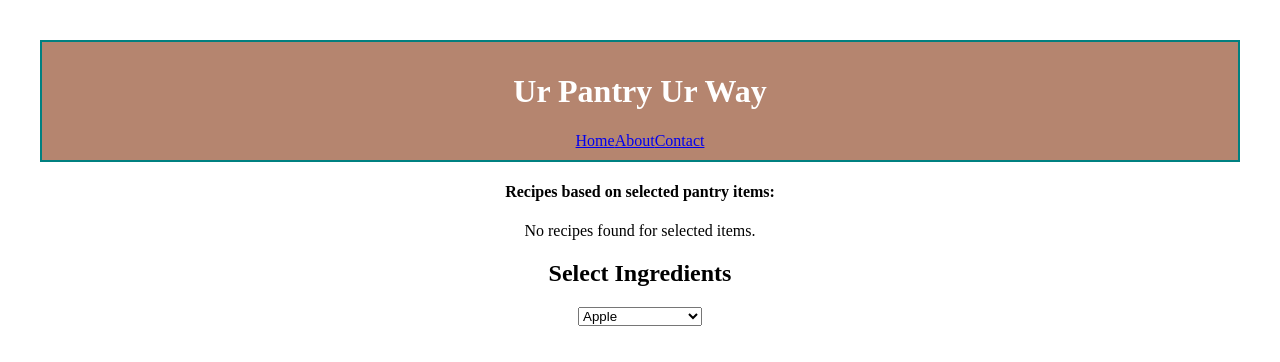
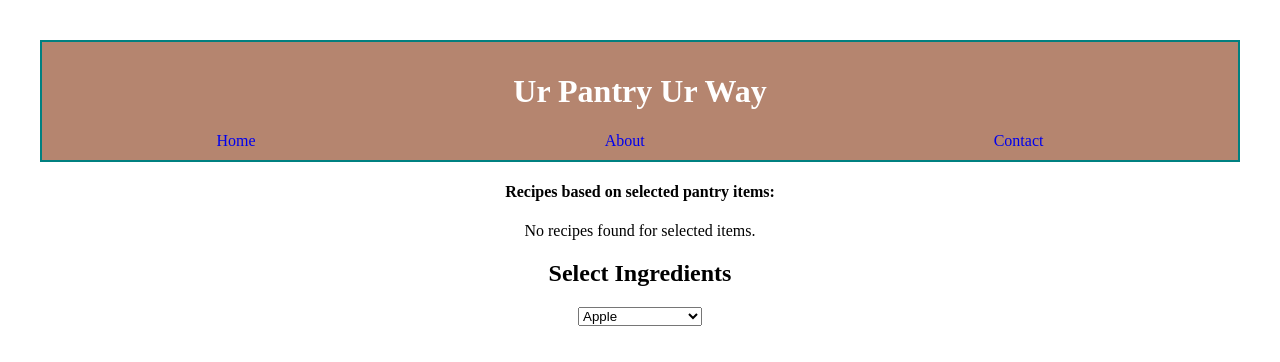
Before and after one commit to Kenneth-Parker/Group_App_Development, a React (Vite) app: page / in a window 1280 px wide. Shown: the top 362 px of the page. Built offline with nearby package versions, Linux system fonts and the light colour scheme.

Commit message:
styled page

```diff
--- a/src/App.jsx
+++ b/src/App.jsx
@@ -1,4 +1,4 @@
-import { BrowserRouter as Router, Routes, Route, Link } from 'react-router-dom';
+import { BrowserRouter as Router, Routes, Route} from 'react-router-dom';
 import { useState } from 'react';
 import './App.css';
 
@@ -20,6 +20,7 @@ function App() {
           <Route path="/" element={<PantryList selectedItems={selectedItems} />} />
         </Routes>
       </Router>
+
       {/* <IngredientDropdownList /> */}
       <PantryItemSelector selectedItems={selectedItems} setSelectedItems={setSelectedItems} />
     </>
--- a/src/components/NavBar.jsx
+++ b/src/components/NavBar.jsx
@@ -7,20 +7,40 @@ background-color: #7e2a0391;
 border: 2px solid teal;
 color: #fff;
 padding: 10px;
+
 `;
+
+const StyledH1 = styled.h1`
+
+`
+const StyledNav = styled.nav`
+  display: flex;
+  justify-content: space-around;
+  align-items: center;
+
+`;
+const StyledLink = styled(Link)`
+  text-decoration: none;
+  margin-right: 20px;
+`;
+
+
+
+
+
 
 export default function NavBar() {
   return (
     <>
       <StyledHeader>
-        <h1>Ur Pantry Ur Way</h1>
 
-        <nav>
-          <Link to="/">Home</Link>
-          <Link to="/about">About</Link>
-          <Link to="/contact">Contact</Link>
-        </nav>
+        <StyledH1>Ur Pantry Ur Way</StyledH1>
 
+        <StyledNav>
+          <StyledLink to="/">Home</StyledLink>
+          <StyledLink to="/about">About</StyledLink>
+          <StyledLink to="/contact">Contact</StyledLink>
+        </StyledNav>
       </StyledHeader>
     </>
   );
```
